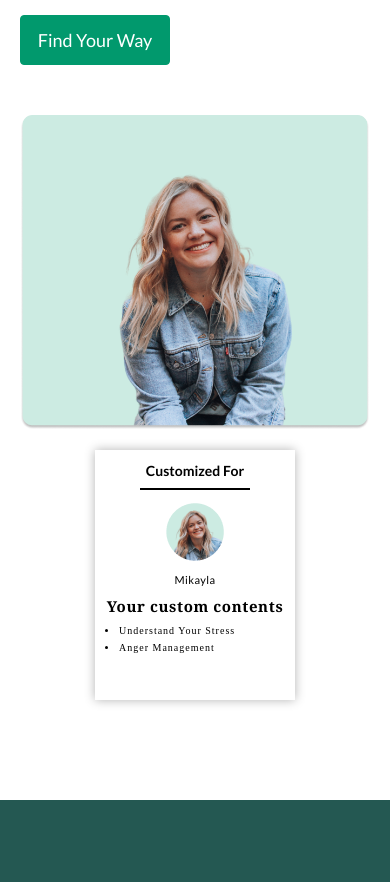
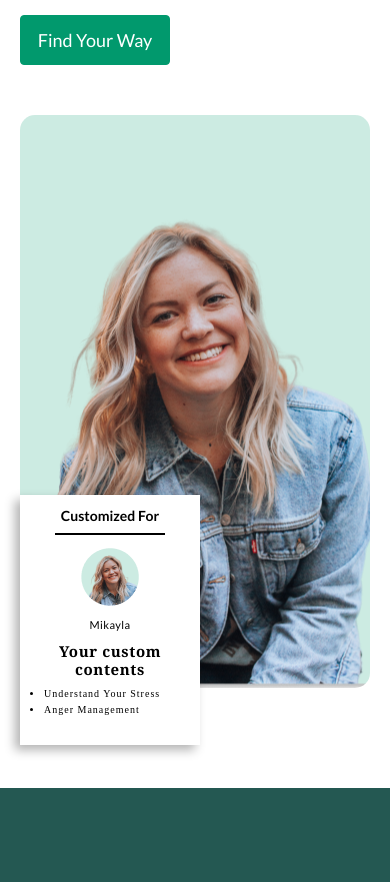
Before and after one commit to rkaraev/alivio, a plain HTML site: page index.html in a window 390 px wide. Shown: the part 5750-6632 px from the top of the page. Drawn offline with Linux system fonts and the light colour scheme.

Commit message:
Update our products

```diff
--- a/css/main.css
+++ b/css/main.css
@@ -364,20 +364,22 @@ body {
 
 .our-product__left {
     position: relative;
-}
-
-.our-product__img {
-    padding-left: 55px;
+    width: 638px;
+    height: 573px;
+    background-image: url(../img/mikayla-1.png);
+    background-position: center center;
+    border-radius: 15px;
+    margin-left: 60px;
 }
 
 .our-product__card {
     position: absolute;
     top: 350px;
-    left: 0;
+    left: -60px;
     width: 296px;
     height: 293px;
+    text-align: center;
     background-color: var(--white-color);
-    text-align: center;
     box-shadow: -5px 5px 10px rgba(0, 0, 0, 0.3);
 }
 
@@ -560,12 +562,8 @@ body {
         padding-bottom: 150px;
     }
 
-    .our-product__img {
-        padding-left: 0;
-    }
-
-    .our-product__card {
-        left: -50px;
+    .our-product__left {
+        margin-left: 0;
     }
 
     /* footer */
@@ -644,12 +642,26 @@ body {
 
     /* our product */
     .our-product__card {
+        top: 380px;
         left: 0;
         width: 246px;
+        height: 250px;
     }
 
     .our-product__card-wrap {
         padding: 10px 10px;
+    }
+
+    .our-product__card-name {
+        margin-bottom: 10px;
+    }
+
+    .our-product__card-text {
+        margin-bottom: 10px;
+    }
+
+    .our-product__card-item {
+        margin-bottom: 5px;
     }
 
     .our-product__title {
@@ -671,13 +683,6 @@ body {
     .nav__menu-items {
         gap: 50px;
     }
-
-    /* our product */
-    .our-product__card {
-        top: 290px;
-        left: 0;
-        width: 200px;
-    }
 }
 
 @media screen and (max-width: 600px) {
@@ -689,25 +694,6 @@ body {
     .nav__menu-items {
         justify-content: center;
         gap: 25px;
-    }
-
-    /* our product */
-    .our-product__card {
-        top: 245px;
-        width: 150px;
-        height: 250px;
-    }
-
-    .our-product__card-name {
-        margin-bottom: 10px;
-    }
-
-    .our-product__card-text {
-        margin-bottom: 10px;
-    }
-
-    .our-product__card-item {
-        margin-bottom: 5px;
     }
 }
 
@@ -753,19 +739,8 @@ body {
         font-size: 30px;
     }
 
-    .our-product__img {
-        margin-bottom: 20px;
-    }
-
-    .our-product__left {
-        position: static;
-    }
-
     .our-product__card {
-        position: static;
-        margin: 0 auto;
-        width: 200px;
-        box-shadow: 0 0 10px rgba(0, 0, 0, 0.3);
+        width: 180px;
     }
 
     /* footer */
--- a/index.html
+++ b/index.html
@@ -95,7 +95,6 @@
         <div class="container">
             <div class="our-product__wrap">
                 <div class="our-product__left">
-                    <img class="our-product__img" src="img/mikayla-1.png" alt="our-product">
                     <div class="our-product__card">
                         <div class="our-product__card-wrap">
                             <p class="our-product__card-title text-p">Customized For</p>
```
